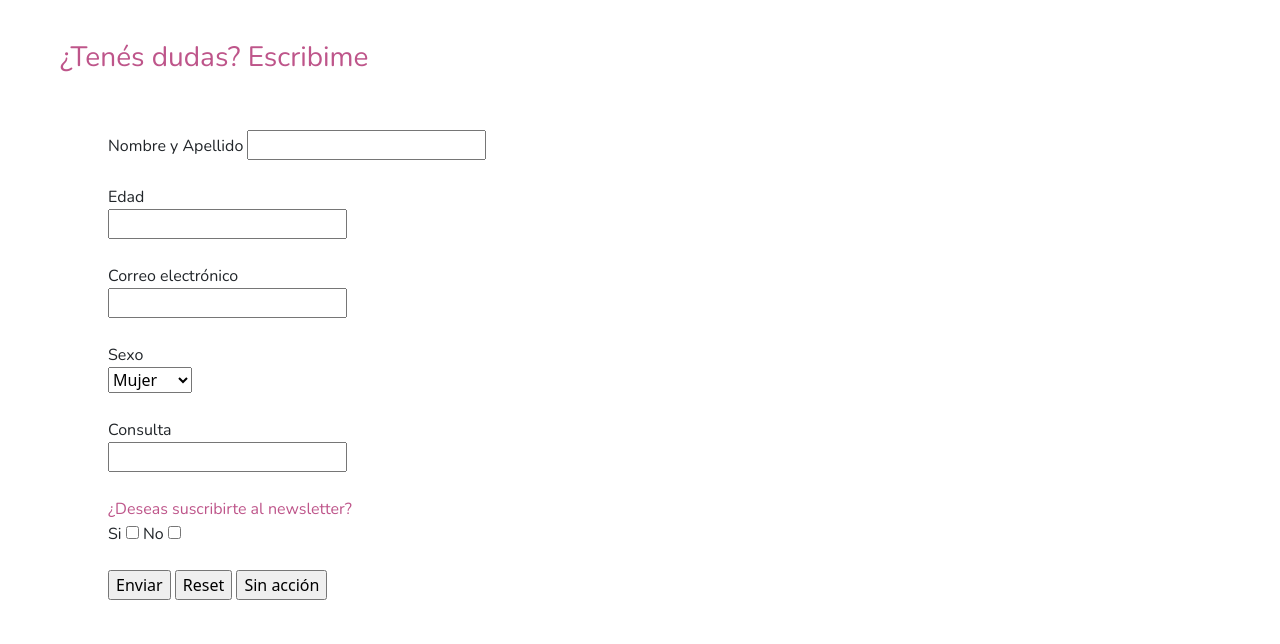
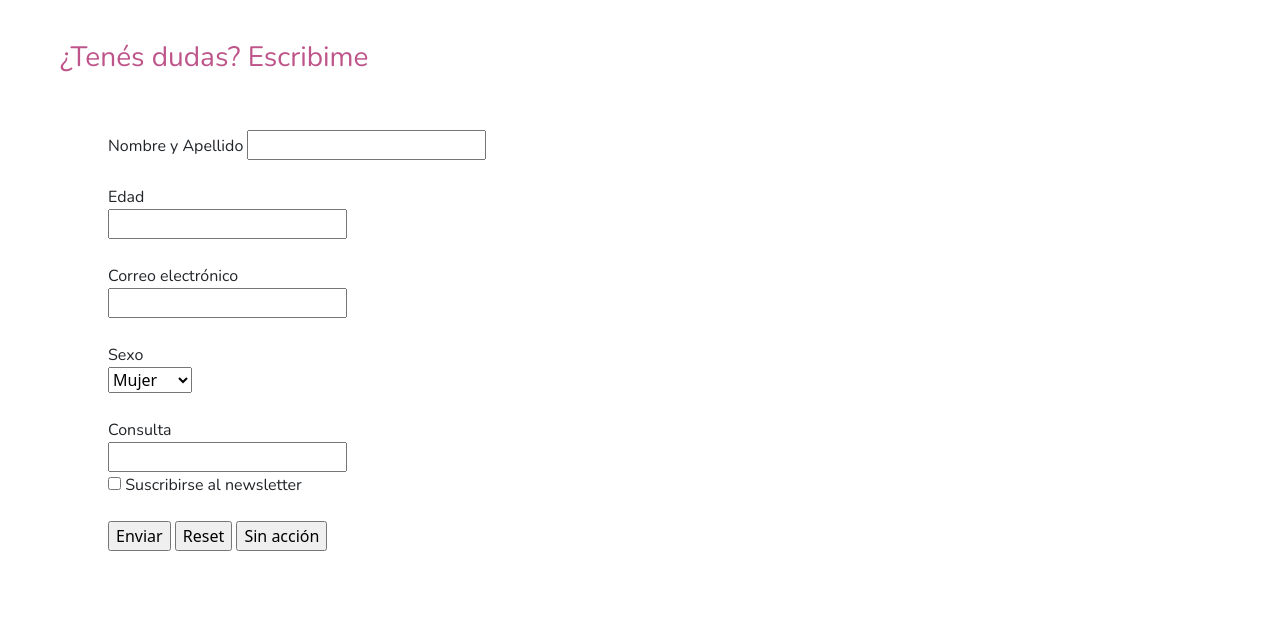
Before and after one commit to giuliduran50/proyecto1, a website: page pages/contacto.html in a window 1280 px wide. Shown: the part 156-800 px from the top of the page. Drawn offline with nearby package versions, Linux system fonts and the light colour scheme.

Commit message:
mejora en formulario

```diff
--- a/pages/contacto.html
+++ b/pages/contacto.html
@@ -95,15 +95,11 @@
                     <br>
                     <input type="text" name="Consulta" id="Consulta">
                 </div>
-                <br>
-                    <div>            <!--newsletter-->
-                        <h class=subtitulos>¿Deseas suscribirte al newsletter?</h4>
-                    </div>
+
+                        <!--newsletter-->
                 <div>
-                        <label for="Acepto">Si</label>
-                        <input type="checkbox" name="Acepto" id="Si">
-                        <label for="No">No</label>
-                        <input type="checkbox" name="No" id="No">
+                    <input id="promo" type="checkbox">
+                    <label for="promo">Suscribirse al newsletter</label>
                 </div>
                 <br>
                 <div>               <!--botones-->
```
